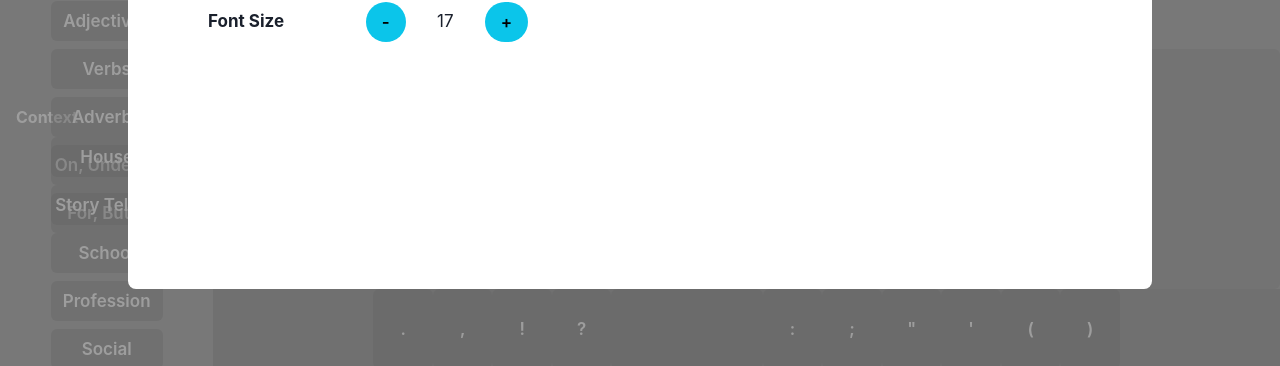
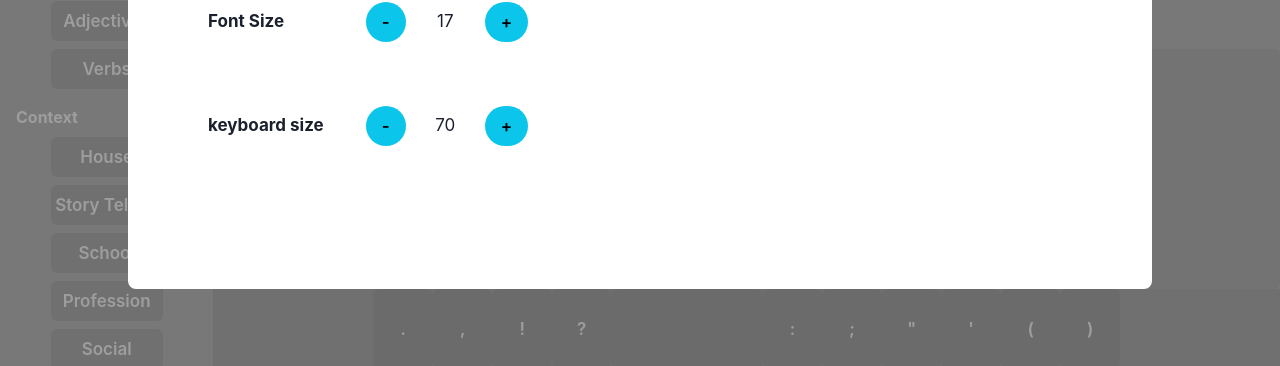
Before and after one commit to ManuelMares/ARCY, a React (Vite) app: page / in a window 1280 px wide. Both pictures are taken after a click on the button "Settings". Shown: the part 431-797 px from the top of the page. Built offline with nearby package versions, Linux system fonts and the light colour scheme; no server answers.

Commit message:
added keyboard sizing

```diff
--- a/src/components/Keyboard.tsx
+++ b/src/components/Keyboard.tsx
@@ -26,6 +26,7 @@ export default function Keyobard(){
     const [displaySettings, setDisplaySettings] = useState<string>("none");
     const [clickSpeed, setClickSpeed] = useState<number>(1200);
     const [fontSize, setFontSize] = useState<number>(17);
+    const [keyboardWidth, setKeyboardWidth] = useState<number>(70);
     // Sentence editor
     const [displaySentenceEditor, setDisplaySentenceEditor] = useState<boolean>(false);
 
@@ -41,10 +42,12 @@ export default function Keyobard(){
             setClickSpeed(1500);
     }
     function changeFontSize(change:number){
-        setFontSize(clickSpeed + change);
-        if(clickSpeed < 5)
+        console.log(change)
+        setFontSize(fontSize + change);
+        console.log(change)
+        if(fontSize < 5)
             setFontSize(5);
-        if(clickSpeed > 20)
+        if(fontSize > 20)
             setFontSize(20);
     }
 
@@ -271,7 +274,7 @@ export default function Keyobard(){
                 {/* WORD GROUPS */}
                 <GridItem area="Menu" >
                     <Flex w="100%" h="100%" justifyContent={"space-around"} flexDir={"column"} overflow={"auto"}>
-                        <Flex h="50%" p="1rem" justifyContent={"space-evenly"} alignItems={"flex-start"} gap="0.5rem" flexWrap={"wrap"}>
+                        <Flex h="50%" p="1rem" justifyContent={"space-evenly"} alignItems={"flex-start"} gap="0.5rem" flexWrap={"wrap"}  overflow={"auto"} >
                             <Text w="100%" textAlign={"left"} fontWeight={"bold"} color={"white"}>Categories</Text>
                             <AccessibleButton my="0" py="0px" fontSize={fontSize} colorScheme={(hasWordGroup && wordGroup === "Pronouns") ? "teal" :"blackAlpha"} w="7rem" delay={clickSpeed} onClick={()=>{defineWordGroup("Pronouns")}}>I, They...</AccessibleButton>
                             <AccessibleButton my="0" py="0px" fontSize={fontSize} colorScheme={(hasWordGroup && wordGroup === "Modal Verbs") ? "teal" :"blackAlpha"} w="7rem" delay={clickSpeed} onClick={()=>{defineWordGroup("Modal Verbs")}}>Can, Would...</AccessibleButton>
@@ -286,7 +289,7 @@ export default function Keyobard(){
 
 
                         {/* CONTEXT */}
-                        <Flex h="50%" p="1rem" justifyContent={"space-around"} gap="0.5rem" flexWrap={"wrap"}>
+                        <Flex h="50%" p="1rem" justifyContent={"space-around"} gap="0.5rem" flexWrap={"wrap"}  overflow={"auto"}>
                             <Text w="100%" textAlign={"left"} fontWeight={"bold"} color={"white"}>Context</Text>
                             <AccessibleButton fontSize={fontSize} colorScheme={(hasContext && context === "House") ? "teal" :"blackAlpha"} w="7rem" delay={clickSpeed} onClick={()=>{addPromptContenxt(`I am going to talk about stuff I do in my house, such as "I watched tv" or "I ate dinner with my parents" or "I will go home"`)}}>House</AccessibleButton>
                             <AccessibleButton fontSize={fontSize} colorScheme={(hasContext && context === "Story Telling") ? "teal" :"blackAlpha"} w="7rem" delay={clickSpeed} onClick={()=>{addPromptContenxt(`I am going to talk about things that happened before, such as  "I did my homework...", "I went to the concert...", "last month I visited my parent in Chihuahua..."`)}}>Story Telling</AccessibleButton>
@@ -315,7 +318,7 @@ export default function Keyobard(){
 
                 {/* KEYBOARD */}
                 <GridItem area="Keyboard"  h="100%" bgColor={"blackAlpha.400"} borderRadius={"md"} w="100%"  justifyContent={"center"} alignItems={"center"}  justifyItems={"center"} alignContent={"center"}>
-                    <Flex  h="100%" w="70%" flexDir={"column"} flexWrap={"nowrap"} justifyContent={"center"} alignItems={"center"}  justifyItems={"center"} alignContent={"center"}>
+                    <Flex  h="100%" w={keyboardWidth+"%"} flexDir={"column"} flexWrap={"nowrap"} justifyContent={"center"} alignItems={"center"}  justifyItems={"center"} alignContent={"center"}>
 
                         <Flex
                             w="100%"
@@ -406,7 +409,7 @@ export default function Keyobard(){
                     null
                 :
                     <Flex className="blurry-bg" position={"absolute"} top={"0vh"} left="0vw"  w="100vw" h="100vh" justifyContent={"center"} alignItems={"center"}>
-                        <Settings clickSpeed={clickSpeed} fontSize={fontSize} changeClickSpeed={changeClickSpeed} changeFontSize={changeFontSize} setDisplaySettings={setDisplaySettings} />
+                        <Settings keyboardWidth={keyboardWidth} setKeyboardWidth={setKeyboardWidth} clickSpeed={clickSpeed} fontSize={fontSize} changeClickSpeed={changeClickSpeed} changeFontSize={changeFontSize} setDisplaySettings={setDisplaySettings} />
                     </Flex>
             }
             {
--- a/src/components/Settings.tsx
+++ b/src/components/Settings.tsx
@@ -7,6 +7,8 @@ interface Iprops{
     changeClickSpeed: (change:number) => void;
     changeFontSize: (change:number) => void;
     setDisplaySettings: (value:string) => void;
+    keyboardWidth: number;
+    setKeyboardWidth: (change:number) => void;
 }
 export default function Settings(props:Iprops){
     return(
@@ -29,6 +31,12 @@ export default function Settings(props:Iprops){
                 <Text  w="5rem" fontSize={props.fontSize}>{props.fontSize}</Text>
                 <AccessibleButton disabled={(props.fontSize >=  20)} fontSize={props.fontSize} colorScheme="cyan" borderRadius={"3xl"} delay={props.clickSpeed} onClick={()=>{props.changeFontSize(+0.5)}} >+</AccessibleButton>
             </Flex>
+            <Flex w="20rem" justifyContent={"center"} alignItems={"center"} my="2rem">
+                <Text textAlign={"left"} w="10rem" fontWeight={"bold"} fontSize={props.fontSize}>keyboard size</Text>
+                <AccessibleButton disabled={(props.keyboardWidth <= 50)} fontSize={props.fontSize} colorScheme="cyan" borderRadius={"3xl"}  delay={props.clickSpeed} onClick={()=>{props.setKeyboardWidth(props.keyboardWidth-5)}} >-</AccessibleButton>
+                <Text  w="5rem" fontSize={props.fontSize}>{props.keyboardWidth}</Text>
+                <AccessibleButton disabled={(props.keyboardWidth >=  100)} fontSize={props.fontSize} colorScheme="cyan" borderRadius={"3xl"} delay={props.clickSpeed} onClick={()=>{props.setKeyboardWidth(props.keyboardWidth+5)}} >+</AccessibleButton>
+            </Flex>
         </Flex>
     )
 }
```
